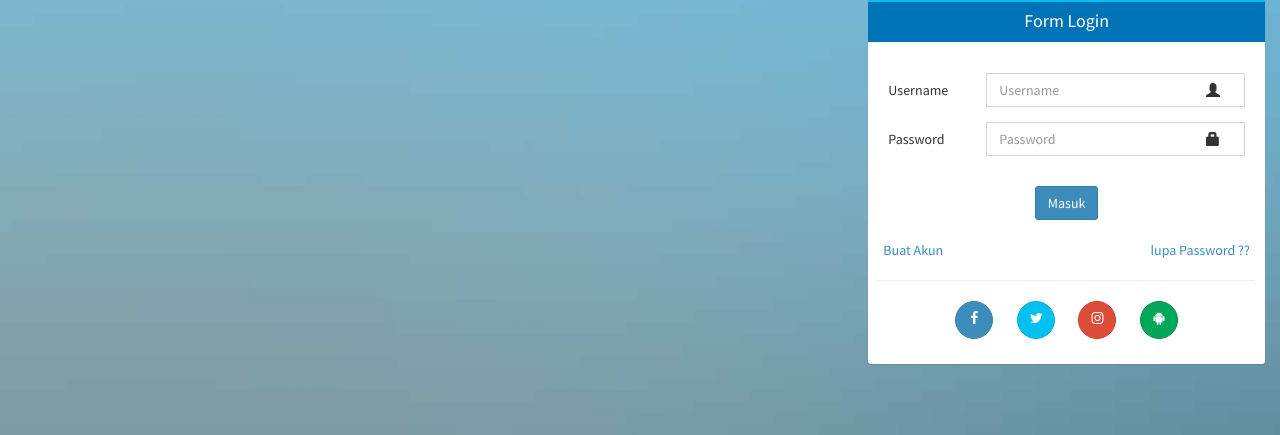
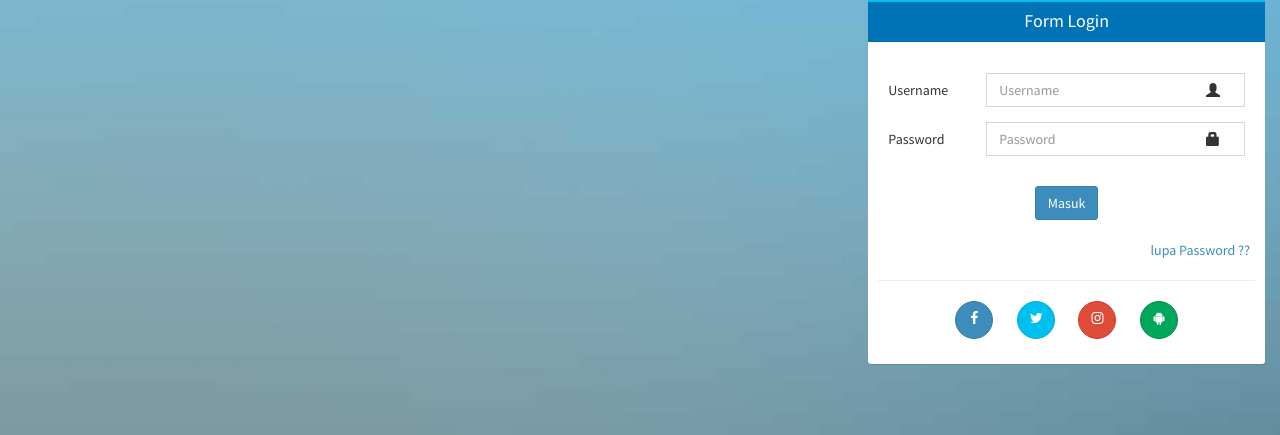
Before and after one commit to robialakbar/martabak, a PHP site: page /Aplikasi/ in a window 1280 px wide. Shown: the part 146-581 px from the top of the page. Run offline with PHP 8.4, Linux system fonts and the light colour scheme; data comes from the database, SQL or seed files in the repository.

Commit message:
edit login

```diff
--- a/view/login.php
+++ b/view/login.php
@@ -102,7 +102,7 @@
                 <div class="form-group" style="padding-left: 20px;padding-right: 20px;">
                   <center>
                         <button type="submit" class="btn btn-primary block  m-b">Masuk</button></center><br>
-                        <a href="daftar/" class="pull-left">Buat Akun</a>
+                        <!--<a href="daftar/" class="pull-left">Buat Akun</a> -->
                         <a href="lost/" class="pull-right">lupa Password ??</a>
                         <br>
                 </div><hr>
```
